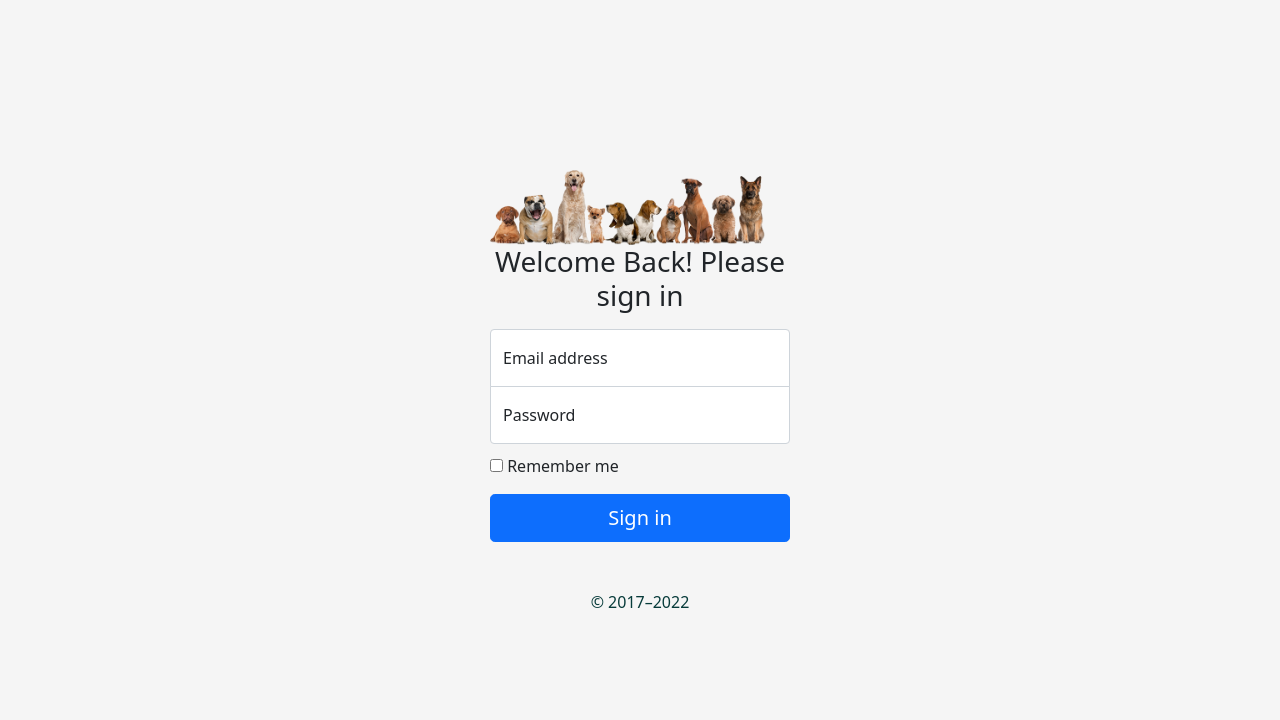
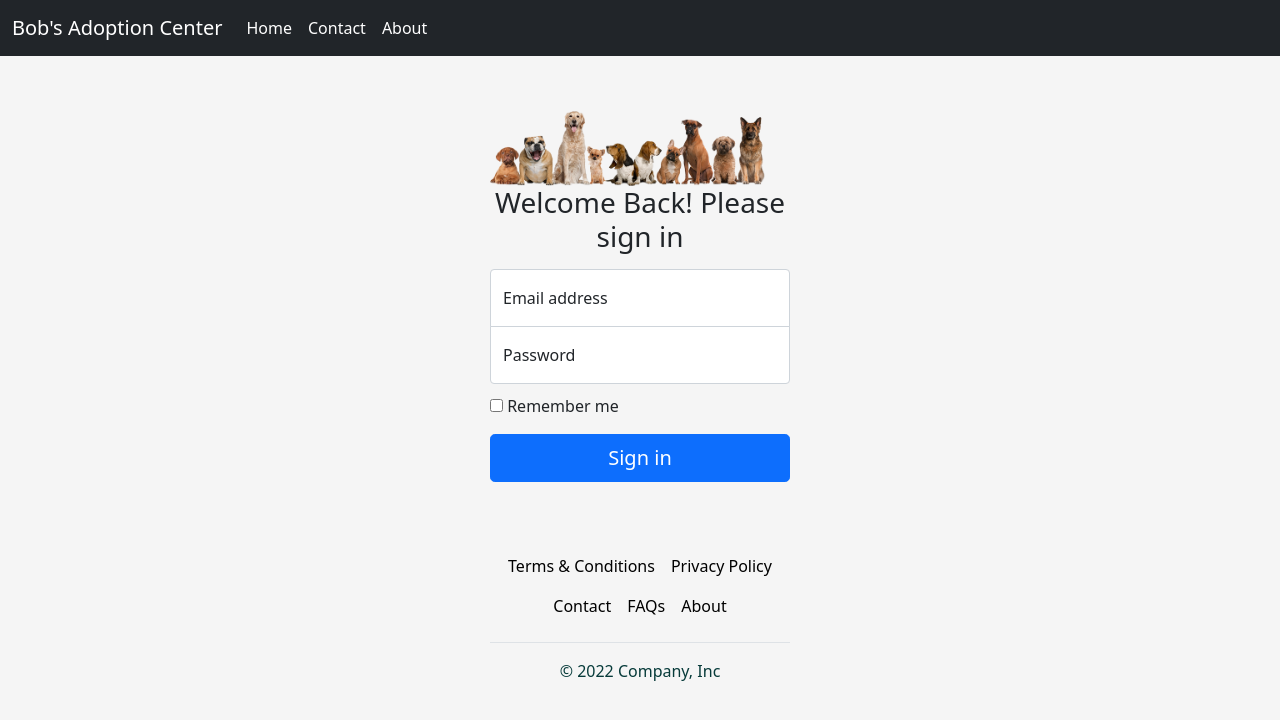
Before and after one commit to Bob-s-Adoption-Center/Frontend-Adoption-Center, a Next.js app in the folder my-app/: page /signin in a window 1280 px wide. Shown: the top 720 px of the page. Built offline with nearby package versions, Linux system fonts and the light colour scheme; no server answers.

Commit message:
Adding Accessibility add on's to index and footer component

```diff
--- a/my-app/components/footer.js
+++ b/my-app/components/footer.js
@@ -6,32 +6,32 @@ class Footer extends Component {
       <footer className="py-3 my-4">
         <ul className="nav justify-content-center border-bottom pb-3 mb-3">
           <li className="nav-item">
-            <a href="#" className="nav-link px-2 text-muted">
+            <a href="#" className="nav-link px-2" style={{color: 'black'}}>
               Terms & Conditions
             </a>
           </li>
           <li className="nav-item">
-            <a href="#" className="nav-link px-2 text-muted">
+            <a href="#" className="nav-link px-2" style={{color: 'black'}}>
               Privacy Policy
             </a>
           </li>
           <li className="nav-item">
-            <a href="#" className="nav-link px-2 text-muted">
+            <a href="#" className="nav-link px-2" style={{color: 'black'}}>
               Contact
             </a>
           </li>
           <li className="nav-item">
-            <a href="#" className="nav-link px-2 text-muted">
+            <a href="#" className="nav-link px-2" style={{color: 'black'}}>
               FAQs
             </a>
           </li>
           <li className="nav-item">
-            <a href="#" className="nav-link px-2 text-muted">
+            <a href="#" className="nav-link px-2" style={{color: 'black'}}>
               About
             </a>
           </li>
         </ul>
-        <p className="text-center text-muted">© 2022 Company, Inc</p>
+        <p className="text-center">© 2022 Company, Inc</p>
       </footer>
     );
   }
--- a/my-app/components/navbarDogs.js
+++ b/my-app/components/navbarDogs.js
@@ -1,12 +1,11 @@
 import React, { Component, Fragment } from "react";
-// import styles from "../styles/Home.module.css";
 
 class NavbarDogs extends Component {
   render() {
     return (
       <nav className="navbar navbar-expand-md navbar-dark fixed-top bg-dark">
         <div className="container-fluid">
-          <a className="navbar-brand" href="#">
+          <a className="navbar-brand" href="/">
             Bob's Adoption Center
           </a>
           <button
@@ -23,17 +22,17 @@ class NavbarDogs extends Component {
           <div className="collapse navbar-collapse" id="navbarCollapse">
             <ul className="navbar-nav me-auto mb-2 mb-md-0">
               <li className="nav-item">
-                <a className="nav-link active" aria-current="page" href="#">
+                <a className="nav-link active" aria-current="page" href="/">
                   Home
                 </a>
               </li>
               <li className="nav-item">
-                <a className="nav-link" href="#">
+                <a className="nav-link active" href="#">
                   Contact
                 </a>
               </li>
               <li className="nav-item">
-                <a className="nav-link" href="#">
+                <a className="nav-link active" href="#">
                   About
                 </a>
               </li>
--- a/my-app/pages/_app.js
+++ b/my-app/pages/_app.js
@@ -6,18 +6,7 @@ import { useEffect, useState, createContext } from "react";
 export const AuthContext = createContext();
 
 function MyApp({ Component, pageProps }) {
-  //dogState is name of the state,
-  //SetDog is the function that sets state,
-  //useState sets default value of the state as an argument to useState
-  const [dogs, setDog] = useState([]);
-
   const [accessToken, setAccessToken] = useState(null);
-
-  async function fetchDogs() {
-    const res = await fetch("http://localhost:3001/dogs");
-    const data = await res.json();
-    setDog(data);
-  }
 
   useEffect(() => {
     const fetchAccessToken = async () => {
@@ -27,12 +16,11 @@ function MyApp({ Component, pageProps }) {
     };
     fetchAccessToken();
     import("bootstrap/dist/js/bootstrap");
-    fetchDogs();
   }, []);
 
   return (
     <AuthContext.Provider value={accessToken}>
-      <Component dogs={dogs} {...pageProps} />
+      <Component {...pageProps} />
     </AuthContext.Provider>
   );
 }
--- a/my-app/pages/signin.js
+++ b/my-app/pages/signin.js
@@ -1,4 +1,6 @@
 import { useState } from "react";
+import Footer from '../components/footer';
+import Navbar from "../components/navbarDogs";
 import Head from 'next/head'
 
 const signin = () => {
@@ -23,6 +25,7 @@ const signin = () => {
 
   return (
     <main className="signInLayout">
+      <Navbar />
     <div className="form-signin">
           <img className="signInImage" src="./img/dog-banner.png" alt="10 dogs sitting alongside side each other serving as the sign in page banner" width="275" height="75"></img>
         <form action="/signup" method="post">
@@ -68,9 +71,10 @@ const signin = () => {
           >
             Sign in
           </button>
-          <p className="mt-5 mb-3" style={{textAlign: "center"}}>&copy; 2017–2022</p>
         </form>
+        <br></br>
         <p>{message}</p>
+        <Footer />
     </div>
     </main>
   );
--- a/my-app/pages/signup.js
+++ b/my-app/pages/signup.js
@@ -1,4 +1,6 @@
 import { useState } from "react";
+import Footer from '../components/footer';
+import Navbar from "../components/navbarDogs";
 
 const signup = () => {
   const [email, setEmail] = useState("");
@@ -23,6 +25,7 @@ const signup = () => {
 
   return (
     <main className="signInLayout">
+      <Navbar />
     <div className="form-signin">
           <img className="signInImage" src="./img/dog-banner.png" alt="10 dogs sitting alongside side each other serving as the sign in page banner" width="275" height="75"></img>
         <form action="/signup" method="post">
@@ -68,9 +71,9 @@ const signup = () => {
           >
             Sign up
           </button>
-          <p className="mt-5 mb-3" style={{textAlign: "center"}}>&copy; 2017–2022</p>
         </form>
        <p style={{textAlign: "center"}}>{message}</p>
+       <Footer />
     </div>
     </main>
   );
--- a/my-app/styles/globals.css
+++ b/my-app/styles/globals.css
@@ -108,13 +108,13 @@ p span {
   display: flex;
   justify-content: center;
   align-items: center;
-  padding-top: 40px;
+  padding-top: 90px;
   padding-bottom: 40px;
   background-color: #f5f5f5;
   height: 100vh;
 }
 
-  .form-signin {
+.form-signin {
   width: 100%;
   max-width: 330px;
   padding: 15px;
```
Also changed, not shown: my-app/components/navbar.js (+4 -6 lines), my-app/pages/index.js (+6 -5 lines).
